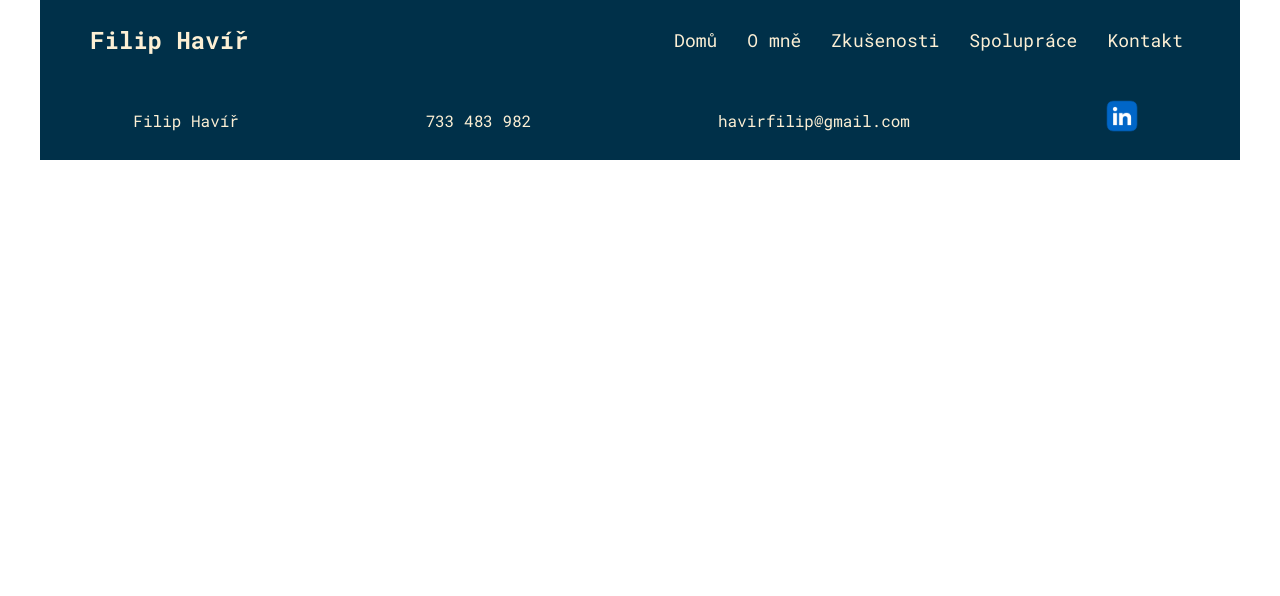
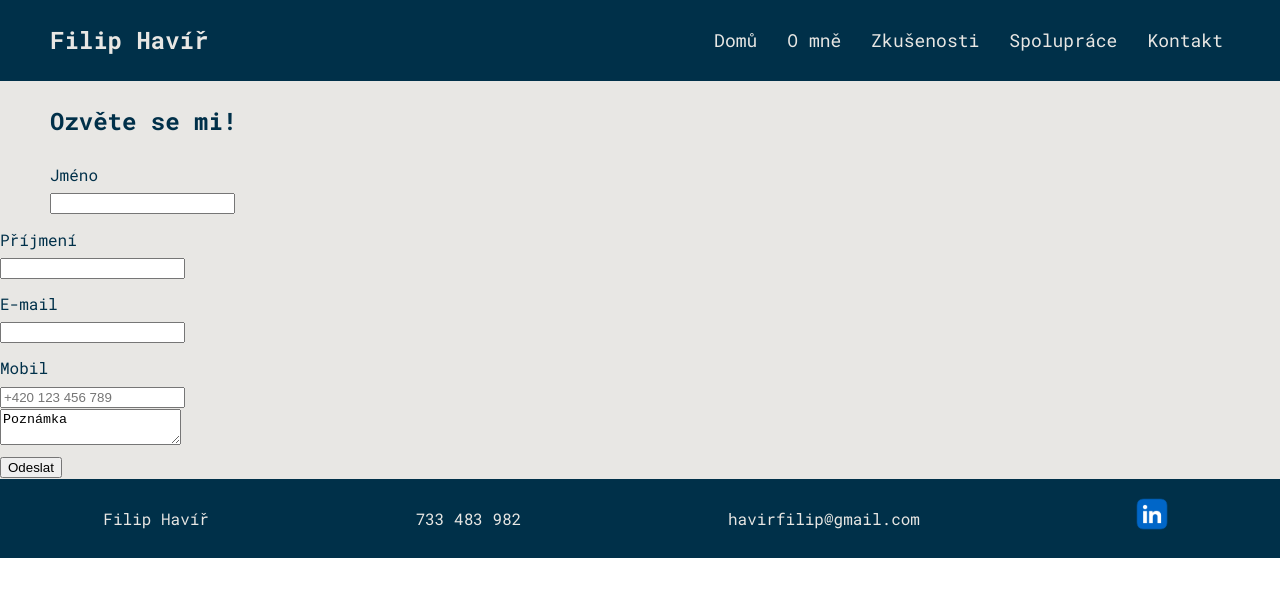
Before and after one commit to mhavirova/zaverecny-projekt, an Eleventy site: page kontakt.html in a window 1280 px wide. Built offline with nearby package versions, Linux system fonts and the light colour scheme; Eleventy itself is replaced by a stand-in of ours; files that its build step writes are made by us from their sources.

Commit message:
second commit

```diff
--- a/css/style.css
+++ b/css/style.css
@@ -4,21 +4,20 @@ html { box-sizing: border-box; }
 body {
     font-family: "Roboto Mono", monospace;
     margin: 0 auto;
-    max-width: 1200px;
     color: #003049;
     line-height: 1.7;
     font-size: 16px;
 }
 
 .content {
-    background-color: #fdf0d5;
+    background-color: #e8e7e4;
 }
 
 /* -- HEADER -- */
 
 .heading__name {
     text-decoration: none;
-    color: #fdf0d5;
+    color: #e8e7e4;
 }
 
 
@@ -29,7 +28,7 @@ body {
   background-color: #003049;
   padding-left: 20px;
   padding-right: 20px;
-  color: #fdf0d5;
+  color: #e8e7e4;
 }
 
 
@@ -48,11 +47,11 @@ body {
 .menu__link {
   display: block;
   padding: 8px 30px;
-  color: #fdf0d5;
+  color: #e8e7e4;
   text-decoration: none;
   font-size: 18px;
   text-align: center;
-  border: 1px solid #fdf0d5;
+  border: 1px solid #e8e7e4;
 }
 
 .menu__link:hover,
@@ -65,6 +64,14 @@ body {
 
 .name {
     font-weight: 1000;
+}
+
+.me__first-line {
+    font-size: 50px;
+}
+
+.me__second-line {
+    font-size: 35px;
 }
 
 .me {
@@ -89,7 +96,7 @@ body {
     width: 200px;
     margin: 20px auto;
     padding: 8px;
-    color: #fdf0d5;
+    color: #e8e7e4;
     background-color: #003049;
     text-align: center;
     border-radius: 7px;
@@ -105,13 +112,13 @@ body {
 .button:active {
 
     color: #003049;
-    background-color: #fdf0d5;
+    background-color: #e8e7e4;
 
 }
 
 .footer {
     background-color: #003049;
-    color: #fdf0d5;
+    color: #e8e7e4;
     text-align: center;
     padding-top: 10px;
     padding-bottom: 10px;
@@ -121,7 +128,7 @@ body {
 .footer__number,
 .footer__email {
     text-decoration: none;
-    color:#fdf0d5;
+    color:#e8e7e4;
 }
 
 .linkedin-logo {
@@ -185,3 +192,25 @@ body {
     .image {
         width: 450px;
     }
+
+.contact-me {
+    margin-left: 50px;
+}
+
+label {
+    display: block;
+    margin-top: 10px;
+}
+
+.name__field {
+    margin-left: 50px;
+}
+
+form {
+    width: 100%;
+    max-width: 400px;
+}
+
+.form-field input {
+    width: 100%;
+}
--- a/kontakt.html
+++ b/kontakt.html
@@ -2,3 +2,55 @@
 layout: template.njk
 title: Kontakt
 ---
+<h2 class="contact-me">Ozvěte se mi!</h2>
+
+
+<form action="">
+<div class="name__field">
+    <label for="jmeno">Jméno</label>
+
+    <input type="text"
+    name="jmeno"
+    id="jmeno"
+    size="20"
+    maxlength="10"
+    required>
+</div>
+
+<div>
+    <label for="prijmeni">Příjmení</label>
+
+    <input type="text"
+    name="prijmeni"
+    id="prijmeni"
+    size="20"
+    maxlength="10"
+    required>
+</div>
+
+<div>
+    <label for="email">E-mail</label>
+
+    <input type="email"
+    name="email"
+    id="email"
+    required>
+</div>
+
+<div>
+    <label for="telefon">Mobil</label>
+
+    <input type="tel"
+    name="telefon"
+    id="telefon"
+    placeholder="+420 123 456 789"
+    required>
+</div>
+
+<div>
+    <textarea name="Poznámka" id="poznamka" required>Poznámka</textarea>
+</div>
+
+<button type="submit">Odeslat</button>
+
+</form>
```
Also changed, not shown: index.html (+3 -3 lines), 3 other files.
